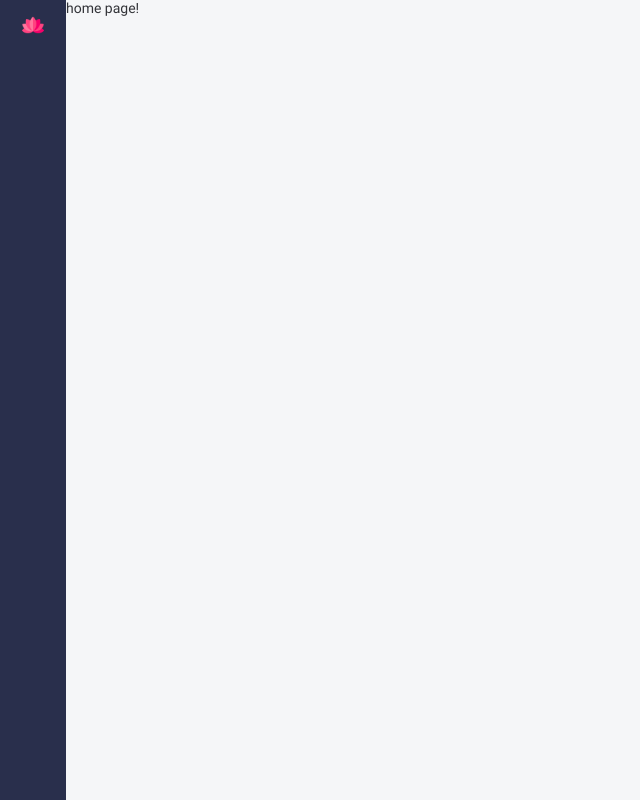
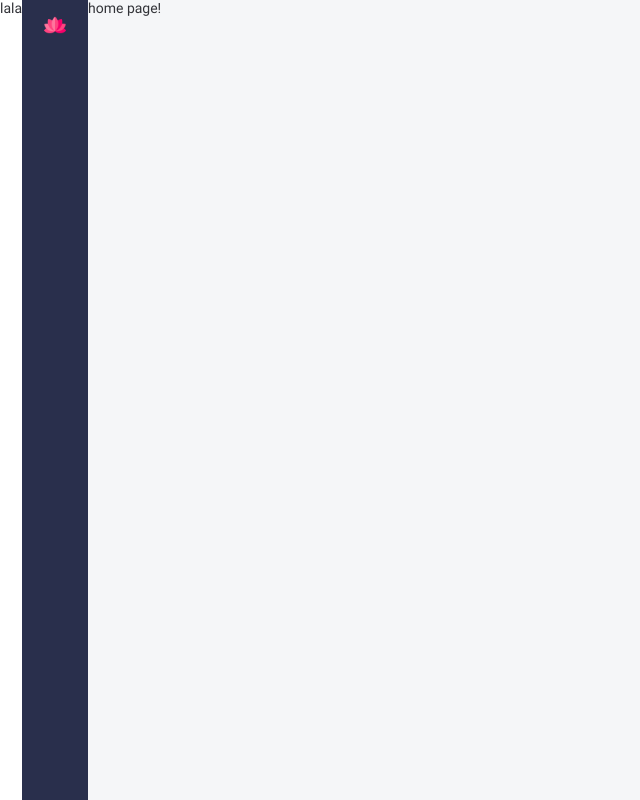
Before and after one commit to HadasPriel/homeFin, a React (Create React App) app in the folder frontend/: page /#/ in a window 1280 px wide. Shown: the whole page, without its empty margins (0-640 px from the left). Built offline with nearby package versions, Linux system fonts and the light colour scheme; a web font is replaced by a local one.

Commit message:
branch try

```diff
--- a/frontend/src/App.jsx
+++ b/frontend/src/App.jsx
@@ -12,6 +12,7 @@ function App() {
   return (
     <div className="App flex ">
       <Router>
+        <p>lala</p>
         <AppHeader />
         <main className='app-main'>
           <Provider store={store}>
--- a/frontend/src/cmps/category/EditExpected.jsx
+++ b/frontend/src/cmps/category/EditExpected.jsx
@@ -7,12 +7,12 @@ export const EditExpected = ({ expected, color, onUpdateCategory, toggleEditExpe
         elExpected.current.focus()
     }, [])
     useEffect(() => {
-        const onKeyDown = (ev)=>{
+        const onKeyDown = (ev) => {
             if (ev.keyCode === 27) toggleEditExpected()
         }
         document.addEventListener('keyup', onKeyDown)
 
-        return ()=>{
+        return () => {
             document.removeEventListener('keydown', onKeyDown)
         }
     }, [])
@@ -30,7 +30,7 @@ export const EditExpected = ({ expected, color, onUpdateCategory, toggleEditExpe
             <div className="first-cell flex">
                 <span className="before" style={{ backgroundColor: `var(--${color})` }} ></span>
                 <input
-                ref={elExpected}
+                    ref={elExpected}
                     className="expected description"
                     type="number"
                     placeholder="Insert expected monthly expense for category"
```
